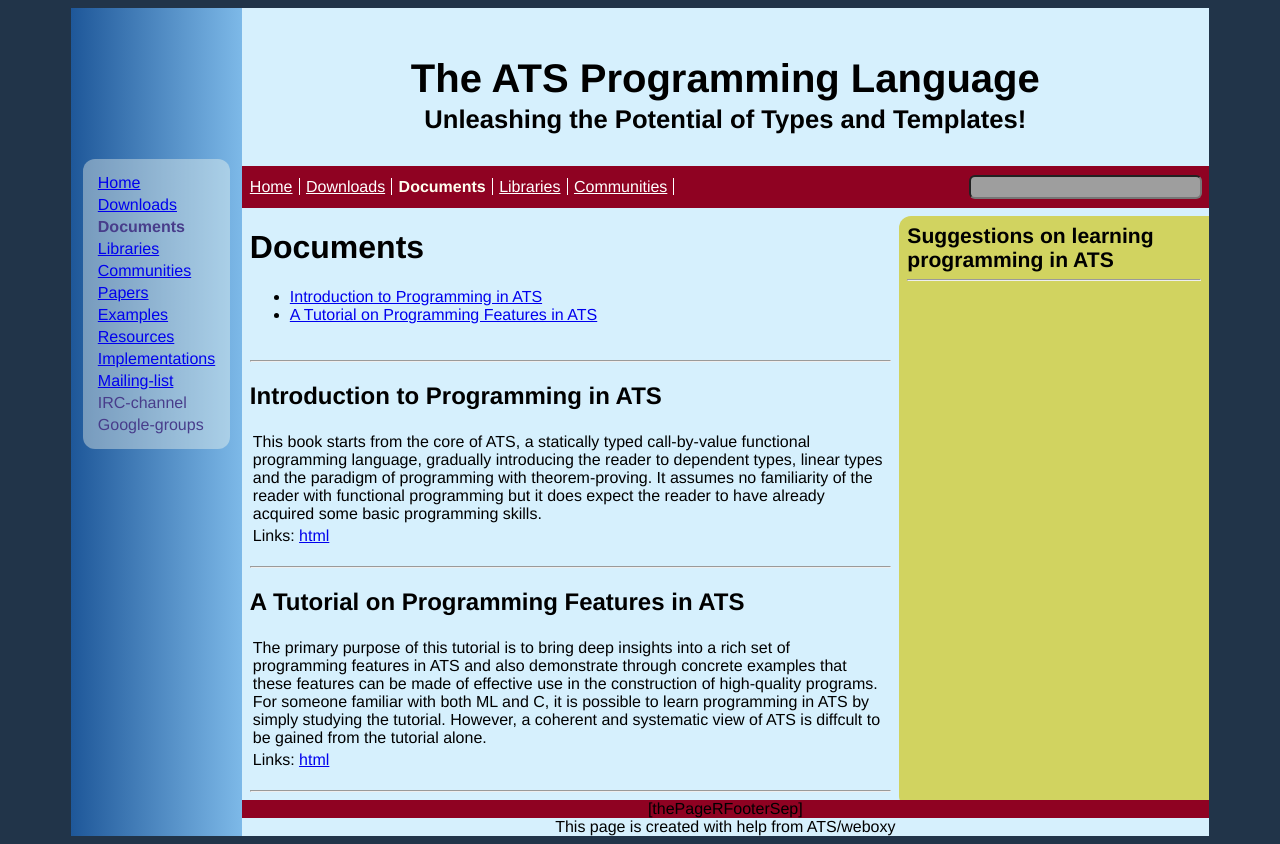
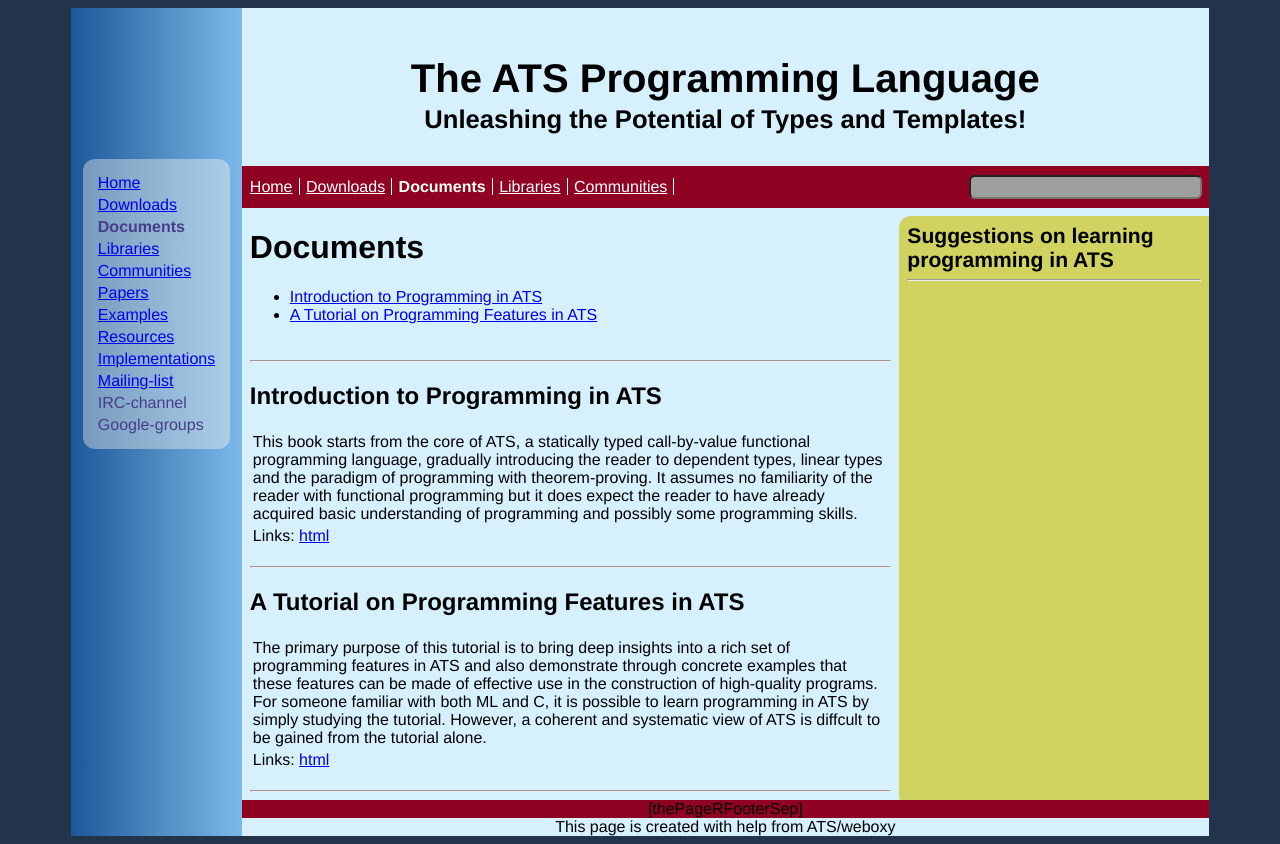
Before and after one commit to githwxi/atslangweb, a PHP site: page /Documents.php in a window 1280 px wide. Run offline with PHP 8.4, Linux system fonts and the light colour scheme; grey boxes are pictures that could not be loaded.

Commit message:
Updating: improving ats2langweb

```diff
--- a/thePageRBodyLContent/Documents.php
+++ b/thePageRBodyLContent/Documents.php
@@ -12,8 +12,8 @@ This book starts from the core of ATS, a statically typed call-by-value
 functional programming language, gradually introducing the reader to
 dependent types, linear types and the paradigm of programming with
 theorem-proving. It assumes no familiarity of the reader with functional
-programming but it does expect the reader to have already acquired some
-basic programming skills.
+programming but it does expect the reader to have already acquired
+basic understanding of programming and possibly some programming skills.
 </td>
 </tr>
 <tr>
```
